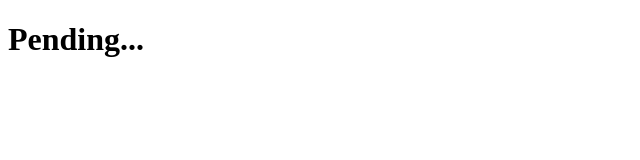
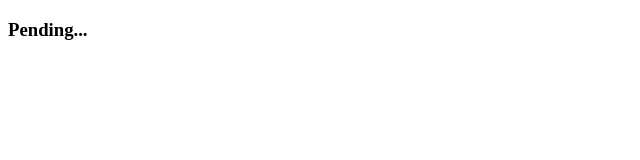
Before and after one commit to webtoure/webtoure.github.io, a plain HTML site: page index.html in a window 1280 px wide. Shown: the whole page, without its empty margins (0-640 px from the left). Drawn offline with Linux system fonts and the light colour scheme.

Commit message:
Still pending

```diff
--- a/index.html
+++ b/index.html
@@ -5,6 +5,6 @@
     <title>AndreiB@webtoure</title>
 </head>
 <body>
-    <h1>Pending...</h1>
+    <h3>Pending...</h3>
 </body>
 </html>
```
